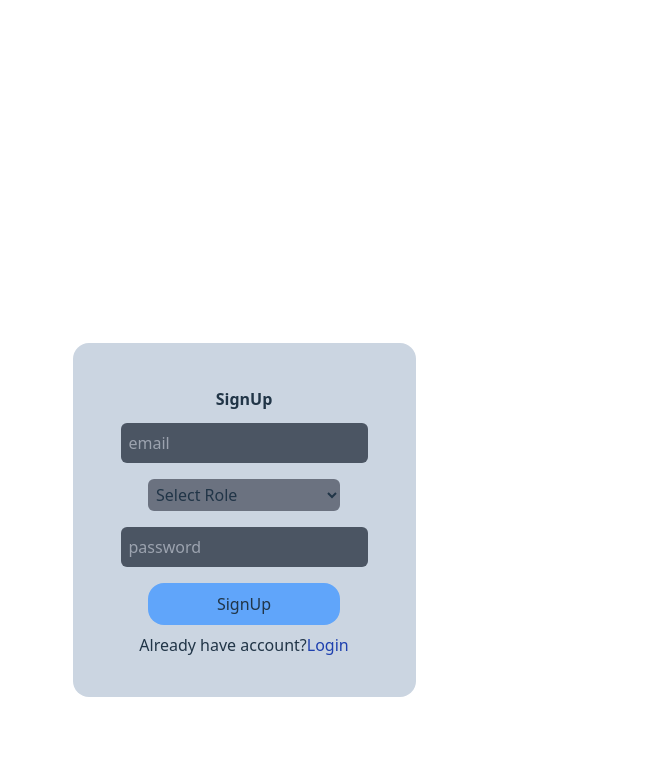
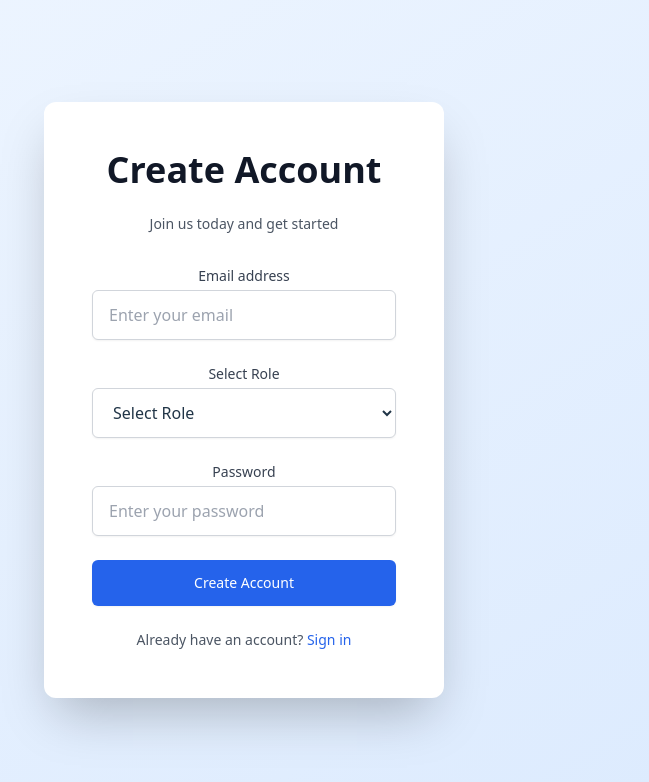
Before and after one commit to Kalyaneluri-21/Payout-Automation, a React (Vite) app in the folder my-Payout/: page /signup in a window 1280 px wide. Shown: the top 782 px of the page, without its empty margins (396-1045 px from the left). Built offline with nearby package versions, Linux system fonts and the light colour scheme.

Commit message:
committing the css changes for both login and signup

```diff
--- a/my-Payout/src/components/Login.jsx
+++ b/my-Payout/src/components/Login.jsx
@@ -1,69 +1,156 @@
 import React, { useState } from "react";
-import {useSelector,useDispatch} from "react-redux"
-import { login} from "../slice/AuthSlice";
+import { useSelector, useDispatch } from "react-redux";
+import { login } from "../slice/AuthSlice";
 import { useNavigate } from "react-router-dom";
 
-function Login(){
-    const [email,setEmail] = useState("")
-    const [password,setPassword] = useState("")
-    const [formerror,setFormerror] = useState("")
-    const dispatch = useDispatch()
-    const navigate = useNavigate()
-    const {loading,error} = useSelector(state => state.auth);
+function Login() {
+  const [email, setEmail] = useState("");
+  const [password, setPassword] = useState("");
+  const [formerror, setFormerror] = useState("");
+  const dispatch = useDispatch();
+  const navigate = useNavigate();
+  const { loading, error } = useSelector((state) => state.auth);
 
-    async function HandleSubmit(e){
-        e.preventDefault()
-        if(!email || !password){
-            return setFormerror("Please fill all Fields")
+  async function HandleSubmit(e) {
+    e.preventDefault();
+    if (!email || !password) {
+      return setFormerror("Please fill all Fields");
     }
-        if(password.length < 6){
-            return setFormerror("Password must contain atleast 6 charcters")
+    if (password.length < 6) {
+      return setFormerror("Password must contain atleast 6 charcters");
     }
-        setFormerror("")
+    setFormerror("");
     try {
-              const logDetails =  await dispatch(login({email,password})).unwrap()
-            if(logDetails.role == "admin"){
-                navigate("/admin")
-            }else{
-                navigate("/mentor")
+      const logDetails = await dispatch(login({ email, password })).unwrap();
+      if (logDetails.role == "admin") {
+        navigate("/admin");
+      } else {
+        navigate("/mentor");
       }
       return;
     } catch (error) {
-             alert(error.message)
-
+      alert(error.message);
     }
 
-        setEmail("")
-        setPassword("")
+    setEmail("");
+    setPassword("");
   }
 
-    return(
-        <>
-        <div className="flex justify-center items-center mt-60">
-        <div className="max-w-md mx-auto flex flex-col justify-center items-center rounded-2xl p-10 bg-slate-300 ">
-        <h2 className="font-bold m-1">Login</h2>
-        <form onSubmit={HandleSubmit}>
+  return (
+    <div className="min-h-screen flex items-center justify-center bg-gradient-to-br from-blue-50 to-blue-100 fixed inset-0">
+      <div className="w-[400px] space-y-8 transform transition-all duration-500 ease-in-out hover:scale-[1.01]">
+        <div className="bg-white p-12 rounded-xl shadow-2xl">
+          <div className="text-center">
+            <h2 className="text-4xl font-extrabold text-gray-900 mb-6">
+              Welcome Back
+            </h2>
+            <p className="text-sm text-gray-600 mb-8">
+              Please sign in to your account
+            </p>
+          </div>
+          <form onSubmit={HandleSubmit} className="space-y-6">
             <div>
-            <input className="bg-gray-600 p-2 m-2 justify-center rounded-md text-white" type="email" value={email} placeholder="email"
-            onChange={(e) => setEmail(e.target.value)}/>
+              <label
+                htmlFor="email"
+                className="block text-sm font-medium text-gray-700"
+              >
+                Email address
+              </label>
+              <input
+                id="email"
+                type="email"
+                value={email}
+                placeholder="Enter your email"
+                onChange={(e) => setEmail(e.target.value)}
+                className="mt-1 block w-full px-4 py-3 border border-gray-300 rounded-md shadow-sm placeholder-gray-400
+                                focus:outline-none focus:ring-2 focus:ring-blue-500 focus:border-transparent
+                                transition duration-150 ease-in-out"
+              />
             </div>
             <div>
-            <input className="bg-gray-600 p-2 m-2 justify-center rounded-md text-white" type="password" value={password} placeholder="password"
-            onChange={(e) => setPassword(e.target.value)}/>
+              <label
+                htmlFor="password"
+                className="block text-sm font-medium text-gray-700"
+              >
+                Password
+              </label>
+              <input
+                id="password"
+                type="password"
+                value={password}
+                placeholder="Enter your password"
+                onChange={(e) => setPassword(e.target.value)}
+                className="mt-1 block w-full px-4 py-3 border border-gray-300 rounded-md shadow-sm placeholder-gray-400
+                                focus:outline-none focus:ring-2 focus:ring-blue-500 focus:border-transparent
+                                transition duration-150 ease-in-out"
+              />
             </div>
-        {formerror && (<p>{formerror}</p>)}
+
+            {formerror && (
+              <div className="rounded-md bg-red-50 p-4">
+                <p className="text-sm text-red-700">{formerror}</p>
+              </div>
+            )}
+
             <div>
-            <button className="bg-blue-400 rounded-2xl m-2 p-2 w-45 w-48" type="submit">{loading ? "Logging...":"Login"}</button>
+              <button
+                type="submit"
+                className="w-full flex justify-center py-3 px-4 border border-transparent rounded-md shadow-sm text-sm font-medium text-white
+                                bg-blue-600 hover:bg-blue-700 focus:outline-none focus:ring-2 focus:ring-offset-2 focus:ring-blue-500
+                                transition duration-150 ease-in-out transform hover:-translate-y-0.5"
+              >
+                {loading ? (
+                  <span className="flex items-center">
+                    <svg
+                      className="animate-spin -ml-1 mr-3 h-5 w-5 text-white"
+                      xmlns="http://www.w3.org/2000/svg"
+                      fill="none"
+                      viewBox="0 0 24 24"
+                    >
+                      <circle
+                        className="opacity-25"
+                        cx="12"
+                        cy="12"
+                        r="10"
+                        stroke="currentColor"
+                        strokeWidth="4"
+                      ></circle>
+                      <path
+                        className="opacity-75"
+                        fill="currentColor"
+                        d="M4 12a8 8 0 018-8V0C5.373 0 0 5.373 0 12h4zm2 5.291A7.962 7.962 0 014 12H0c0 3.042 1.135 5.824 3 7.938l3-2.647z"
+                      ></path>
+                    </svg>
+                    Signing in...
+                  </span>
+                ) : (
+                  "Sign in"
+                )}
+              </button>
             </div>
           </form>
-        <p>Don't have any account?<a className="text-blue-800" href="/signup">Signup</a></p>
+
+          <div className="mt-6 text-center">
+            <p className="text-sm text-gray-600">
+              Don't have an account?{" "}
+              <a
+                href="/signup"
+                className="font-medium text-blue-600 hover:text-blue-500 transition duration-150 ease-in-out"
+              >
+                Sign up
+              </a>
+            </p>
           </div>
 
-        {error && <p>{error}</p>}
-
+          {error && (
+            <div className="mt-4 rounded-md bg-red-50 p-4">
+              <p className="text-sm text-red-700">{error}</p>
             </div>
-        </>
-    )
+          )}
+        </div>
+      </div>
+    </div>
+  );
 }
 
-export default Login
+export default Login;
--- a/my-Payout/src/components/Signup.jsx
+++ b/my-Payout/src/components/Signup.jsx
@@ -1,71 +1,175 @@
 import React, { useState } from "react";
-import {useSelector,useDispatch} from "react-redux"
+import { useSelector, useDispatch } from "react-redux";
 import { signup } from "../slice/AuthSlice";
-import {useNavigate } from "react-router-dom";
+import { useNavigate } from "react-router-dom";
 
-function Signup(){
-    const [email,setEmail] = useState("")
-    const [password,setPassword] = useState("")
-    const [role,setRole] = useState("")
-    const [formerror,setFormerror] = useState("")
-    const dispatch = useDispatch()
-    const navigate = useNavigate()
-    const {loading,error} = useSelector(state => state.auth);
+function Signup() {
+  const [email, setEmail] = useState("");
+  const [password, setPassword] = useState("");
+  const [role, setRole] = useState("");
+  const [formerror, setFormerror] = useState("");
+  const dispatch = useDispatch();
+  const navigate = useNavigate();
+  const { loading, error } = useSelector((state) => state.auth);
 
-    async function HandleSubmit(e){
-        e.preventDefault()
-        if(!email || !password || !role){
-            return setFormerror("Please fill all Fields")
+  async function HandleSubmit(e) {
+    e.preventDefault();
+    if (!email || !password || !role) {
+      return setFormerror("Please fill all Fields");
     }
-        if(password.length < 6){
-            return setFormerror("Password must contain atleast 6 charcters")
+    if (password.length < 6) {
+      return setFormerror("Password must contain atleast 6 charcters");
     }
-        setFormerror("")
+    setFormerror("");
     try {
-            await dispatch(signup({email,password,role})).unwrap()
-            navigate("/")
-            setEmail("")
-            setPassword("")
-            setRole("")
+      await dispatch(signup({ email, password, role })).unwrap();
+      navigate("/");
+      setEmail("");
+      setPassword("");
+      setRole("");
     } catch (error) {
-            console.log(error.message)
+      console.log(error.message);
     }
   }
 
-    return(
-        <>
-        <div className="flex justify-center items-center mt-60">
-        <div className="max-w-md mx-auto flex flex-col justify-center items-center rounded-2xl p-10 bg-slate-300 ">
-        <h2 className="font-bold m-1">SignUp</h2>
-        <form onSubmit={HandleSubmit}>
+  return (
+    <div className="min-h-screen flex items-center justify-center bg-gradient-to-br from-blue-50 to-blue-100 fixed inset-0">
+      <div className="w-[400px] space-y-8 transform transition-all duration-500 ease-in-out hover:scale-[1.01]">
+        <div className="bg-white p-12 rounded-xl shadow-2xl">
+          <div className="text-center">
+            <h2 className="text-4xl font-extrabold text-gray-900 mb-6">
+              Create Account
+            </h2>
+            <p className="text-sm text-gray-600 mb-8">
+              Join us today and get started
+            </p>
+          </div>
+          <form onSubmit={HandleSubmit} className="space-y-6">
             <div>
-            <input className="bg-gray-600 p-2 m-2 justify-center rounded-md text-white" type="email" value={email} placeholder="email"
-            onChange={(e) => setEmail(e.target.value)}/>
+              <label
+                htmlFor="email"
+                className="block text-sm font-medium text-gray-700"
+              >
+                Email address
+              </label>
+              <input
+                id="email"
+                type="email"
+                value={email}
+                placeholder="Enter your email"
+                onChange={(e) => setEmail(e.target.value)}
+                className="mt-1 block w-full px-4 py-3 border border-gray-300 rounded-md shadow-sm placeholder-gray-400
+                                focus:outline-none focus:ring-2 focus:ring-blue-500 focus:border-transparent
+                                transition duration-150 ease-in-out"
+              />
             </div>
+
             <div>
-             <select  name="role" className="bg-gray-500 w-48 rounded-md p-1 m-2 justify-center"
-             onChange={(e) => setRole(e.target.value)} value={role}>
+              <label
+                htmlFor="role"
+                className="block text-sm font-medium text-gray-700"
+              >
+                Select Role
+              </label>
+              <select
+                id="role"
+                name="role"
+                value={role}
+                onChange={(e) => setRole(e.target.value)}
+                className="mt-1 block w-full px-4 py-3 border border-gray-300 rounded-md shadow-sm placeholder-gray-400
+                                focus:outline-none focus:ring-2 focus:ring-blue-500 focus:border-transparent
+                                transition duration-150 ease-in-out bg-white"
+              >
                 <option value="">Select Role</option>
                 <option value="admin">Admin</option>
-                <option value="mentor">mentor</option>
+                <option value="mentor">Mentor</option>
               </select>
             </div>
+
             <div>
-            <input className="bg-gray-600 p-2 m-2 justify-center rounded-md text-white" type="password" value={password} placeholder="password"
-            onChange={(e) => setPassword(e.target.value)}/>
+              <label
+                htmlFor="password"
+                className="block text-sm font-medium text-gray-700"
+              >
+                Password
+              </label>
+              <input
+                id="password"
+                type="password"
+                value={password}
+                placeholder="Enter your password"
+                onChange={(e) => setPassword(e.target.value)}
+                className="mt-1 block w-full px-4 py-3 border border-gray-300 rounded-md shadow-sm placeholder-gray-400
+                                focus:outline-none focus:ring-2 focus:ring-blue-500 focus:border-transparent
+                                transition duration-150 ease-in-out"
+              />
             </div>
-        {formerror && (<p>{formerror}</p>)}
+
+            {formerror && (
+              <div className="rounded-md bg-red-50 p-4">
+                <p className="text-sm text-red-700">{formerror}</p>
+              </div>
+            )}
+
             <div>
-            <button className="bg-blue-400 rounded-2xl m-2 p-2 w-48 " type="submit">{loading ? "Signin...":"SignUp"}</button>
+              <button
+                type="submit"
+                className="w-full flex justify-center py-3 px-4 border border-transparent rounded-md shadow-sm text-sm font-medium text-white
+                                bg-blue-600 hover:bg-blue-700 focus:outline-none focus:ring-2 focus:ring-offset-2 focus:ring-blue-500
+                                transition duration-150 ease-in-out transform hover:-translate-y-0.5"
+              >
+                {loading ? (
+                  <span className="flex items-center">
+                    <svg
+                      className="animate-spin -ml-1 mr-3 h-5 w-5 text-white"
+                      xmlns="http://www.w3.org/2000/svg"
+                      fill="none"
+                      viewBox="0 0 24 24"
+                    >
+                      <circle
+                        className="opacity-25"
+                        cx="12"
+                        cy="12"
+                        r="10"
+                        stroke="currentColor"
+                        strokeWidth="4"
+                      ></circle>
+                      <path
+                        className="opacity-75"
+                        fill="currentColor"
+                        d="M4 12a8 8 0 018-8V0C5.373 0 0 5.373 0 12h4zm2 5.291A7.962 7.962 0 014 12H0c0 3.042 1.135 5.824 3 7.938l3-2.647z"
+                      ></path>
+                    </svg>
+                    Creating account...
+                  </span>
+                ) : (
+                  "Create Account"
+                )}
+              </button>
             </div>
           </form>
-        <p>Already have account?<a className="text-blue-800" href="/">Login</a></p>
+
+          <div className="mt-6 text-center">
+            <p className="text-sm text-gray-600">
+              Already have an account?{" "}
+              <a
+                href="/"
+                className="font-medium text-blue-600 hover:text-blue-500 transition duration-150 ease-in-out"
+              >
+                Sign in
+              </a>
+            </p>
           </div>
-        {error && <p>{error}</p>}
 
+          {error && (
+            <div className="mt-4 rounded-md bg-red-50 p-4">
+              <p className="text-sm text-red-700">{error}</p>
             </div>
-        </>
-    )
+          )}
+        </div>
+      </div>
+    </div>
+  );
 }
 
-export default Signup
+export default Signup;
```
Lines whose indentation alone changed are shown as unchanged.
